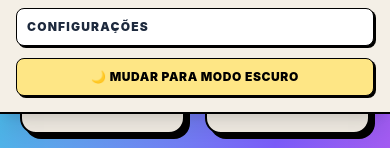
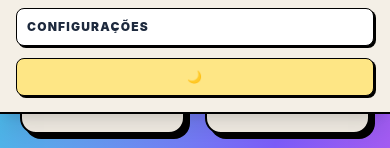
Before and after one commit to Kaikyterto/frontend-portuguescomasanas, a React (Vite) app in the folder frontend/frontend/: page /admin in a window 390 px wide. Both pictures are taken after a click on the button "Abrir Menu". Shown: the part 276-424 px from the top of the page. Built offline with nearby package versions, Linux system fonts and the light colour scheme; no server answers.

Commit message:
button dark

```diff
--- a/frontend/frontend/src/components/Navbar.jsx
+++ b/frontend/frontend/src/components/Navbar.jsx
@@ -159,7 +159,7 @@ export default function Navbar({ links = [], usuario }) {
             onClick={toggleTheme}
             className="flex items-center justify-center gap-2 bg-amber-200 dark:bg-slate-800 text-black dark:text-white text-xs font-black uppercase tracking-wider p-2.5 rounded-lg border border-black dark:border-slate-700 shadow-[2px_2px_0px_0px_rgba(0,0,0,1)]"
           >
-            {theme === "dark" ? "☀️ Mudar para Modo Claro" : "🌙 Mudar para Modo Escuro"}
+            {theme === "dark" ? "☀️" : "🌙 "}
           </button>
 
           {isAdmin && (
```
